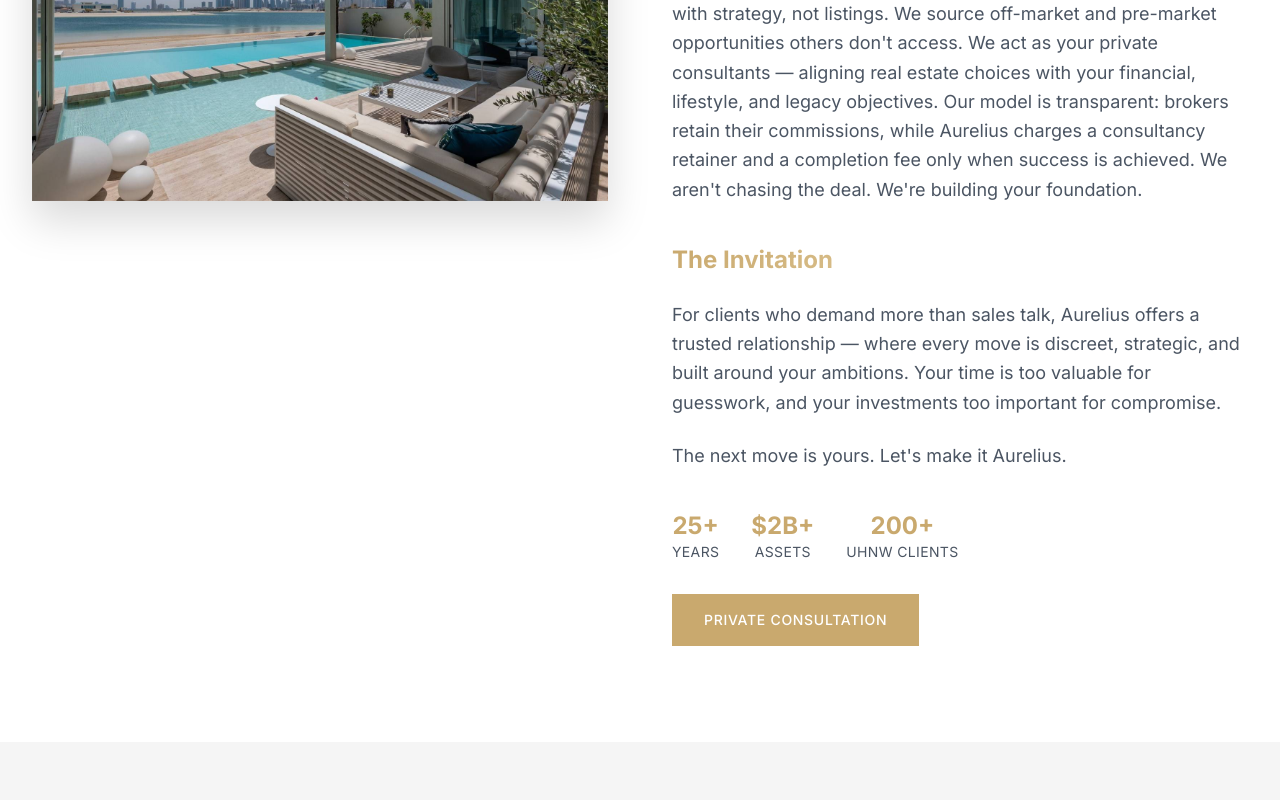
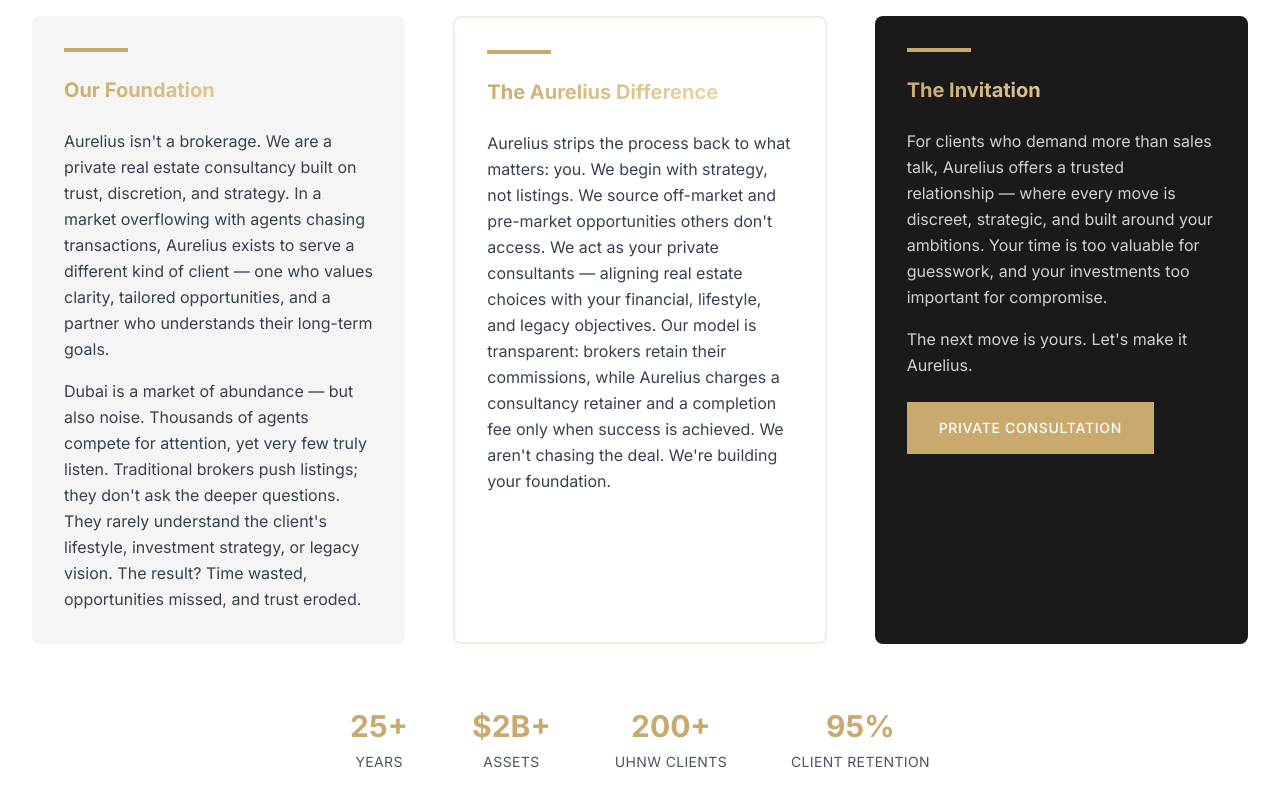
Before and after one commit to SOARintermediary/aurelius, a React (Vite) app: page / in a window 1280 px wide. Shown: the part 1740-2540 px from the top of the page. Built offline with nearby package versions, Linux system fonts and the light colour scheme.

Commit message:
Updated App.tsx

```diff
--- a/src/App.tsx
+++ b/src/App.tsx
@@ -238,74 +238,90 @@ function App() {
       {/* About Section */}
       <section id="about" className="section-padding bg-white">
         <div className="container-aurelius">
-          <div className="grid lg:grid-cols-2 gap-16 items-center">
-            <div className="animate-fade-in-left">
+          {/* Hero Image */}
+          <div className="animate-fade-in mb-16">
             <div className="relative">
               <img
                 src="/Frond-M-Palm-Jumeirah-Dubai-Dubai-United-Arab-Emirates-24.jpg"
                 alt="Luxury development"
-                  className="w-full h-96 object-cover shadow-aurelius-lg"
+                className="w-full h-80 lg:h-96 object-cover shadow-aurelius-lg rounded-lg"
               />
+              <div className="absolute inset-0 bg-gradient-to-t from-black/30 to-transparent rounded-lg"></div>
             </div>
           </div>
 
-            <div className="animate-fade-in-right">
-              <div className="max-w-xl">
+          {/* Section Header */}
+          <div className="text-center mb-16 animate-fade-in-up">
             <p className="text-aurelius-gold font-semibold tracking-wider uppercase text-sm mb-4">About Aurelius Realty</p>
             <h2 className="text-4xl md:text-5xl font-bold text-aurelius-charcoal mb-6 leading-tight">
               Curated Investments,
               <br />
               <span className="text-gradient-aurelius">Discreet Excellence</span>
             </h2>
+          </div>
 
-                {/* First Section - Introduction */}
-                <div className="mb-10">
-                  <p className="text-lg text-gray-600 leading-relaxed mb-6">
+          {/* Three Column Editorial Layout */}
+          <div className="grid md:grid-cols-1 lg:grid-cols-3 gap-12 mb-16">
+            {/* Column 1 - Introduction */}
+            <div className="animate-fade-in-left">
+              <div className="bg-aurelius-gray p-8 rounded-lg h-full">
+                <div className="h-1 w-16 bg-aurelius-gold mb-6"></div>
+                <h3 className="text-xl font-bold text-gradient-aurelius mb-6">Our Foundation</h3>
+                <p className="text-gray-700 leading-relaxed mb-4">
                   Aurelius isn't a brokerage. We are a private real estate consultancy built on trust, discretion, and strategy. In a market overflowing with agents chasing transactions, Aurelius exists to serve a different kind of client — one who values clarity, tailored opportunities, and a partner who understands their long-term goals.
                 </p>
-                  <p className="text-lg text-gray-600 leading-relaxed">
+                <p className="text-gray-700 leading-relaxed">
                   Dubai is a market of abundance — but also noise. Thousands of agents compete for attention, yet very few truly listen. Traditional brokers push listings; they don't ask the deeper questions. They rarely understand the client's lifestyle, investment strategy, or legacy vision. The result? Time wasted, opportunities missed, and trust eroded.
                 </p>
               </div>
+            </div>
 
-                {/* Second Section - The Aurelius Difference */}
-                <div className="mb-10">
-                  <h3 className="text-2xl font-bold text-gradient-aurelius mb-6">The Aurelius Difference</h3>
-                  <p className="text-lg text-gray-600 leading-relaxed">
+            {/* Column 2 - The Aurelius Difference */}
+            <div className="animate-fade-in-up">
+              <div className="bg-white border-2 border-aurelius-gold/20 p-8 rounded-lg h-full">
+                <div className="h-1 w-16 bg-aurelius-gold mb-6"></div>
+                <h3 className="text-xl font-bold text-gradient-aurelius mb-6">The Aurelius Difference</h3>
+                <p className="text-gray-700 leading-relaxed">
                   Aurelius strips the process back to what matters: you. We begin with strategy, not listings. We source off-market and pre-market opportunities others don't access. We act as your private consultants — aligning real estate choices with your financial, lifestyle, and legacy objectives. Our model is transparent: brokers retain their commissions, while Aurelius charges a consultancy retainer and a completion fee only when success is achieved. We aren't chasing the deal. We're building your foundation.
                 </p>
               </div>
+            </div>
 
-                {/* Third Section - The Invitation */}
-                <div className="mb-10">
-                  <h3 className="text-2xl font-bold text-gradient-aurelius mb-6">The Invitation</h3>
-                  <p className="text-lg text-gray-600 leading-relaxed mb-6">
+            {/* Column 3 - The Invitation */}
+            <div className="animate-fade-in-right">
+              <div className="bg-aurelius-charcoal p-8 rounded-lg h-full">
+                <div className="h-1 w-16 bg-aurelius-gold mb-6"></div>
+                <h3 className="text-xl font-bold text-gradient-aurelius mb-6">The Invitation</h3>
+                <p className="text-white/80 leading-relaxed mb-4">
                   For clients who demand more than sales talk, Aurelius offers a trusted relationship — where every move is discreet, strategic, and built around your ambitions. Your time is too valuable for guesswork, and your investments too important for compromise.
                 </p>
-                  <p className="text-lg text-gray-600 leading-relaxed">
+                <p className="text-white/80 leading-relaxed mb-6">
                   The next move is yours. Let's make it Aurelius.
                 </p>
-                </div>
-
-                <div className="flex items-center space-x-8 mb-8">
-                  <div className="text-center">
-                    <div className="text-2xl font-bold text-aurelius-gold">25+</div>
-                    <div className="text-sm text-gray-600 uppercase tracking-wide">Years</div>
-                  </div>
-                  <div className="text-center">
-                    <div className="text-2xl font-bold text-aurelius-gold">$2B+</div>
-                    <div className="text-sm text-gray-600 uppercase tracking-wide">Assets</div>
-                  </div>
-                  <div className="text-center">
-                    <div className="text-2xl font-bold text-aurelius-gold">200+</div>
-                    <div className="text-sm text-gray-600 uppercase tracking-wide">UHNW Clients</div>
-                  </div>
-                </div>
-
                 <button className="aurelius-btn-primary">
                   Private Consultation
                 </button>
               </div>
+            </div>
+          </div>
+
+          {/* Stats Section */}
+          <div className="flex flex-wrap justify-center gap-8 lg:gap-16 mb-12 animate-fade-in-up">
+            <div className="text-center">
+              <div className="text-3xl font-bold text-aurelius-gold mb-2">25+</div>
+              <div className="text-sm text-gray-600 uppercase tracking-wide">Years</div>
+            </div>
+            <div className="text-center">
+              <div className="text-3xl font-bold text-aurelius-gold mb-2">$2B+</div>
+              <div className="text-sm text-gray-600 uppercase tracking-wide">Assets</div>
+            </div>
+            <div className="text-center">
+              <div className="text-3xl font-bold text-aurelius-gold mb-2">200+</div>
+              <div className="text-sm text-gray-600 uppercase tracking-wide">UHNW Clients</div>
+            </div>
+            <div className="text-center">
+              <div className="text-3xl font-bold text-aurelius-gold mb-2">95%</div>
+              <div className="text-sm text-gray-600 uppercase tracking-wide">Client Retention</div>
             </div>
           </div>
         </div>
```
Lines whose indentation alone changed are shown as unchanged.
